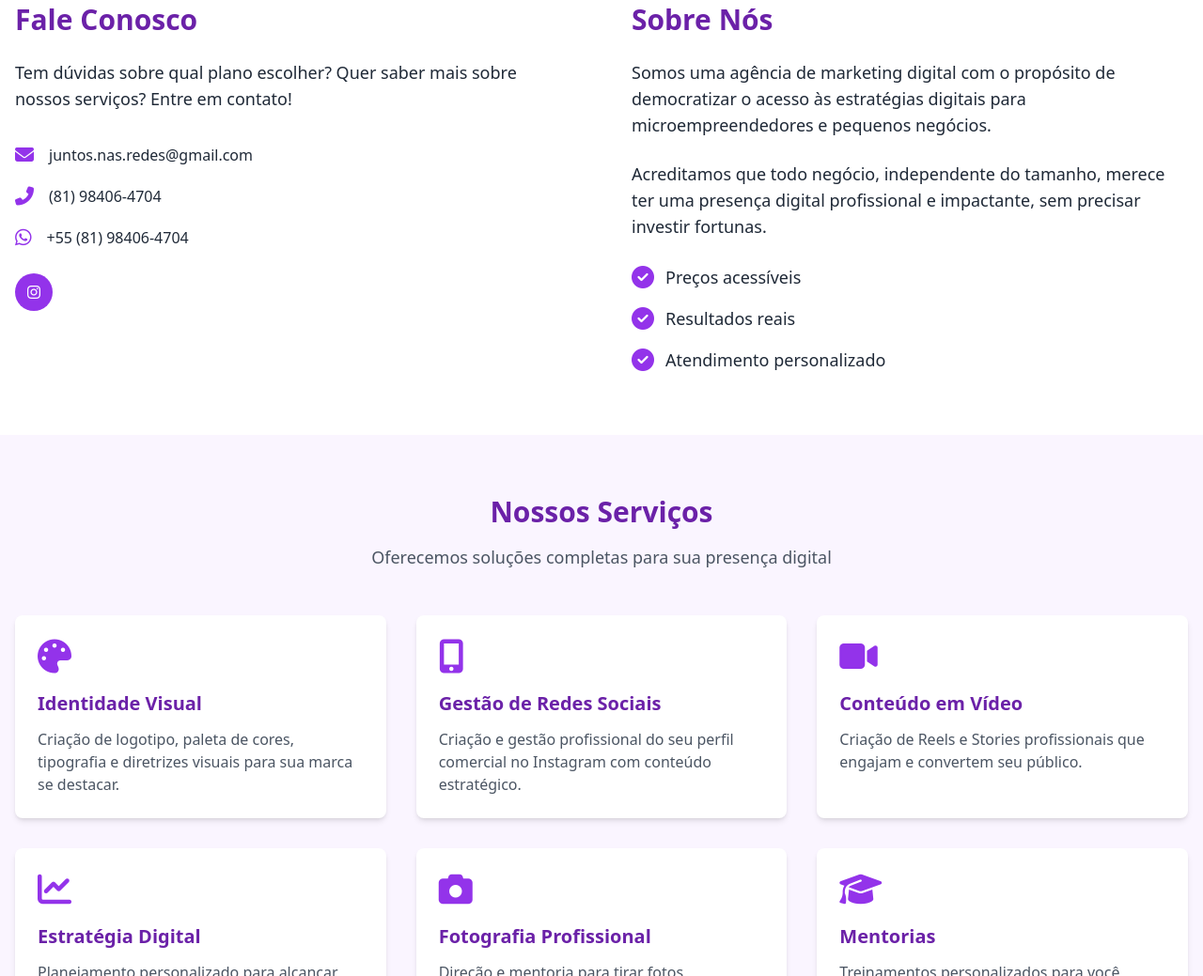
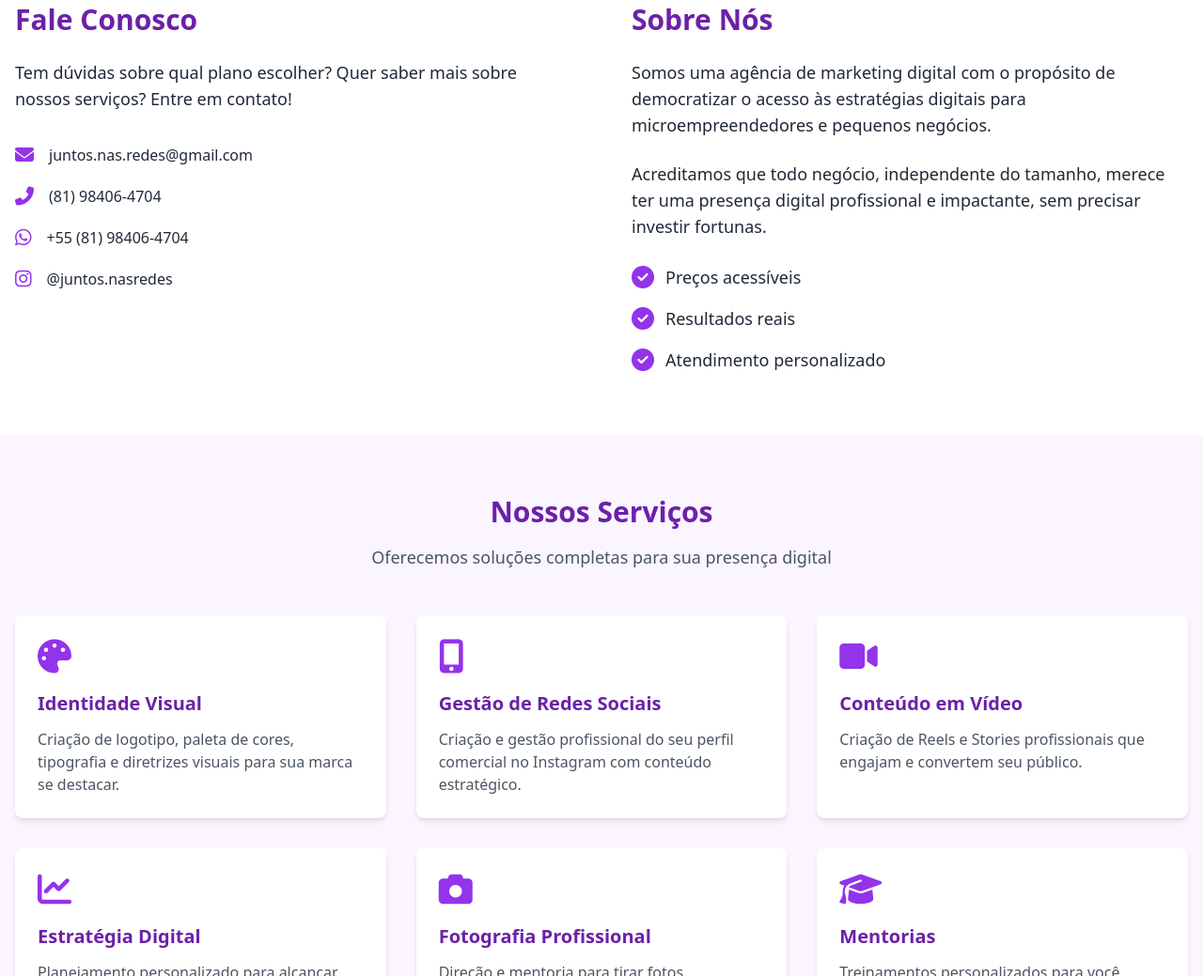
Before and after one commit to Joaquim1402/Juntos-nas-Redes, a plain HTML site: page index.html in a window 1280 px wide. Shown: the part 721-1760 px from the top of the page at 94% size. Drawn offline with nearby package versions, Linux system fonts and the light colour scheme.

Commit message:
Update index.html

```diff
--- a/index.html
+++ b/index.html
@@ -93,16 +93,14 @@
                             <i class="fas fa-phone-alt text-purple-600 text-xl mr-4"></i>
                             <span>(81) 98406-4704</span>
                         </div>
-                        <div class="flex items-center">
+                        <div class="flex items-center mb-4">
                             <i class="fab fa-whatsapp text-purple-600 text-xl mr-4"></i>
                             <span>+55 (81) 98406-4704</span>
                         </div>
-                    </div>
-
-                    <div class="flex space-x-4">
-                        <a href="https://instagram.com/juntos.nasredes" target="_blank" class="bg-purple-600 text-white w-10 h-10 rounded-full flex items-center justify-center hover:bg-purple-700 transition-all">
-                            <i class="fab fa-instagram"></i>
-                        </a>
+                        <div class="flex items-center">
+                            <i class="fab fa-instagram text-purple-600 text-xl mr-4"></i>
+                            <span>@juntos.nasredes</span>
+                        </div>
                     </div>
                 </div>
 
```
